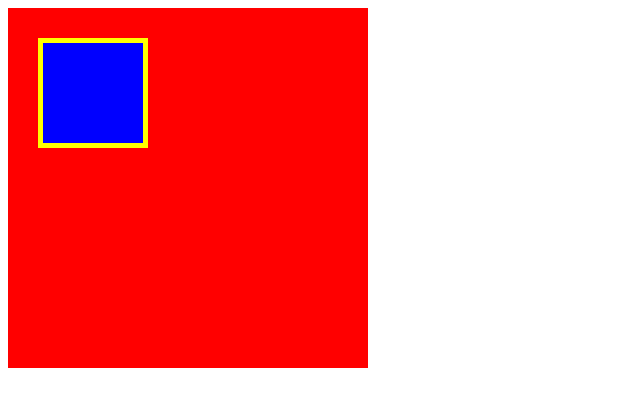
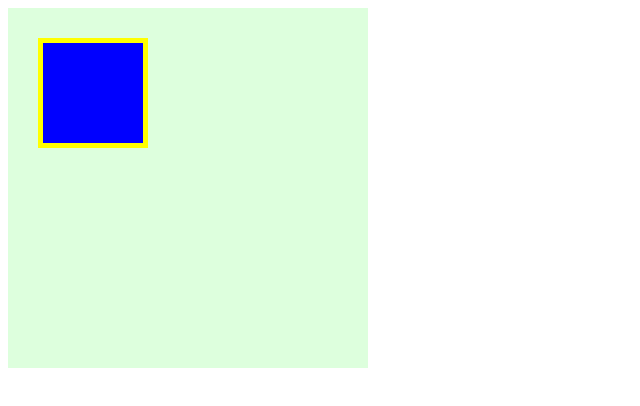
Before and after one commit to keito0410/Work1, a plain HTML site: page box.html in a window 1280 px wide. Shown: the whole page, without its empty margins (0-640 px from the left). Drawn offline with Linux system fonts and the light colour scheme.

Commit message:
[Finish] 1-3

```diff
--- a/box.css
+++ b/box.css
@@ -1,7 +1,7 @@
 .box1{
 	width: 300px;
 	height: 300px;
-	background-color: red;
+	background-color: #DDFFDD;
 	padding: 30px;
 }
 
```
